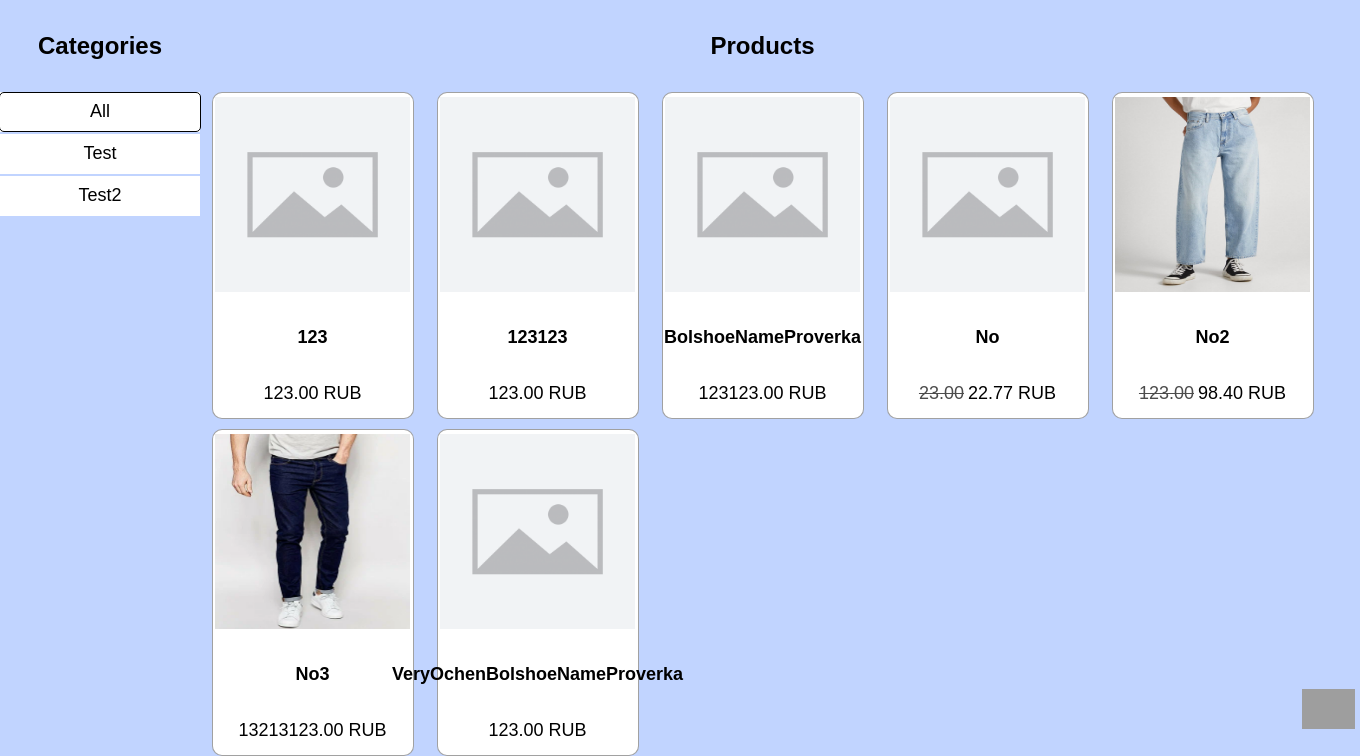
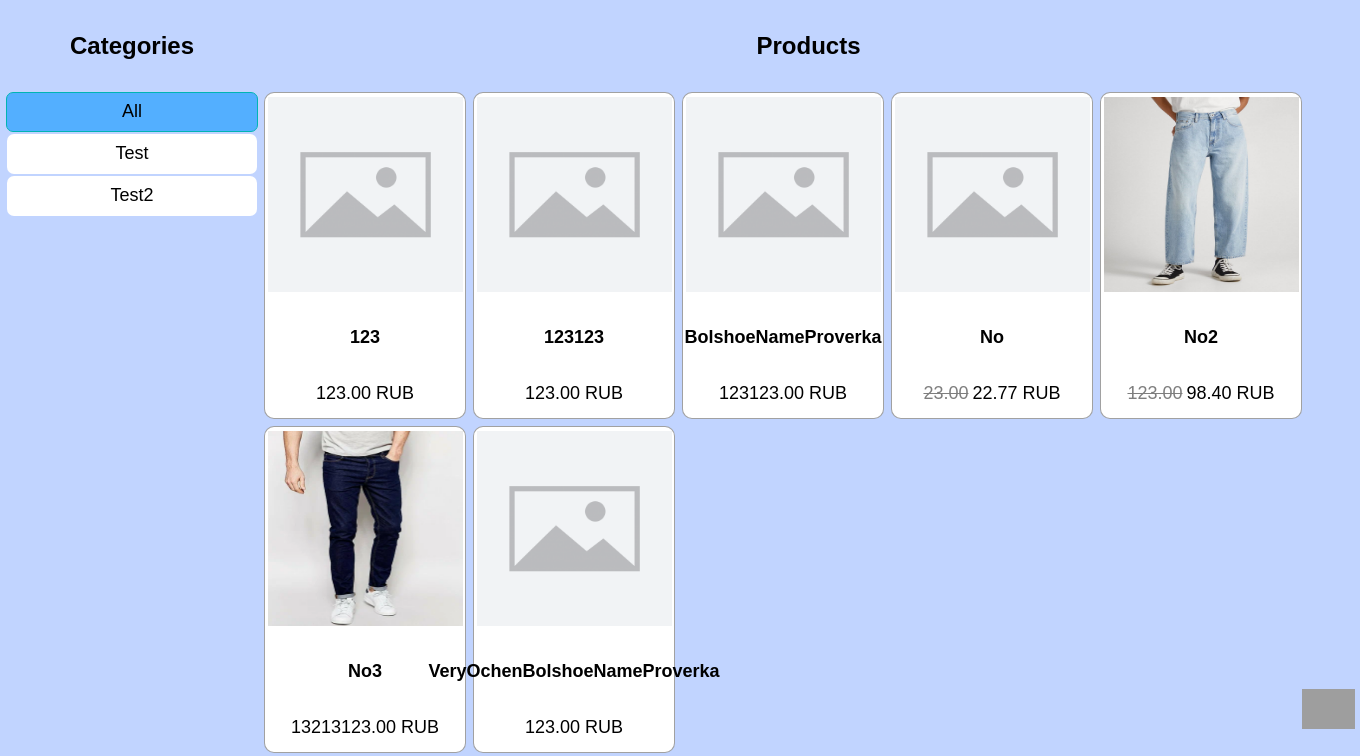
Before and after one commit to myshyak5/-project_site, a Django app: page /shop/ in a window 1360 px wide. Shown: the part 66-822 px from the top of the page. Run offline with Django 5.2, Linux system fonts and the light colour scheme; data comes from the database, SQL or seed files in the repository; grey boxes are pictures that could not be loaded.

Commit message:
base.css chgs

```diff
--- a/eshop/main/static/css/base.css
+++ b/eshop/main/static/css/base.css
@@ -172,19 +164,21 @@ footer {
     margin: 35px 0 10px 0;
 }
 .line {
-    opacity: 0.7;
+    opacity: 0.5;
     text-decoration: line-through;
 }
 .detail-product {
     display: flex;
+    align-items: center;
+    justify-content: flex-start;
+    gap: 40px;
 }
 .detail-image {
-    width: 650px;
-    height: 650px;
+    width: 700px;
+    height: 700px;
 }
 .detail-description {
     margin-left: 40px;
-    margin-top: 40px;
 }
 .cart-btn {
     display: flex;
@@ -192,42 +186,50 @@ footer {
     justify-content: center;
     width: 180px;
     height: 50px;
+    background-color: #fff;
     border: 1px solid rgba(0, 0, 0, 0.37);
     border-radius: 5px;
     transition: all 0.4s ease;
     margin-top: 20px;
 }
 .cart-btn:hover {
-    border: 1px solid rgb(0, 0, 0);
+    box-shadow: var(--box-shadow);
 }
 .llist {
     display: flex;
+    box-sizing: border-box;
+    max-width: 1600px;
+    margin: 0 7px;
+    gap: 7px;
 }
-/* .main {
-
-} */
-.main-title {
+.main {
+    display: flex;
     text-align: center;
+    flex-direction: column;
+    width: 100%;
 }
 .items {
-    display: grid;
-    grid-template-columns: repeat(auto-fill, 225px);
-    width: 100%;
-    max-width: 1300px;
+    display: flex;
+    flex-wrap: wrap;
+    justify-content: flex-start;
+    justify-items: center;
+    align-items: center;
+    gap: 7px;
+}
+.sidebar {
+    width: 250px;
+    display: flex;
+    text-align: center;
+    flex-direction: column;
+}
+.sidebar ul {
+    display: flex;
+    flex-direction: column;
     justify-content: center;
-    justify-items: center;
-    column-gap: 0px;
-    row-gap: 10px;
+    align-items: center;
+    width: 250px;
     margin: 0 auto;
 }
-.sidebar {
-    width: 200px;
-    text-align: center;
-}
-/* / */
-/* .sidebar ul li {
-
-} */
 .sidebar ul li a{
     display: flex;
     flex-direction: column;
@@ -235,19 +237,20 @@ footer {
     align-items: center;
     background-color: #fff;
     height: 40px;
-    width: 200px;
+    width: 250px;
     margin-bottom: 2px;
-
+    border-radius: 7px;
 }
- /* .sel-div {
-
- } */
+.sidebar ul li a:hover{
+    box-shadow: var(--box-shadow);
+}
 .selected {
     display: flex;
     height: 40px;
-    width: 200px;
+    width: 250px;
     justify-content: center;
     align-items: center;
-    border: 1px solid black;
-    border-radius: 5px;
+    border: 1px solid rgb(0, 180, 180);
+    background-color: rgb(83, 175, 255);
+    border-radius: 7px;
 }
--- a/eshop/main/templates/main/product/detail.html
+++ b/eshop/main/templates/main/product/detail.html
@@ -18,11 +18,11 @@
         <p>Description: {{ product.description }}</p>
         {% if product.discount %}
             <div class="cart_discount">
-                <p class="line">{{ product.price }}</p>
+                <p class="line">{{ product.price }} RUB</p>
                 <p>{{ product.sell_price }}</p>
             </div>
         {% else %}
-            <p class="price">{{ product.price }}</p>
+            <p class="price">{{ product.price }} RUB</p>
         {% endif %}
         <a href="#" class="cart-btn">Add to cart</a>
     </div>
--- a/eshop/main/urls.py
+++ b/eshop/main/urls.py
@@ -13,5 +13,4 @@ urlpatterns = [
      path('shop/category/<slug:category_slug>/', views.product_list, name='product_list_by_category'),
      path('shop/<slug:slug>/', views.product_details, name='product_detail'),
      path('shop/', views.product_list, name='product_list'),
-
 ]
```
Also changed, not shown: other parts of eshop/main/static/css/base.css (+12 -20 lines).
